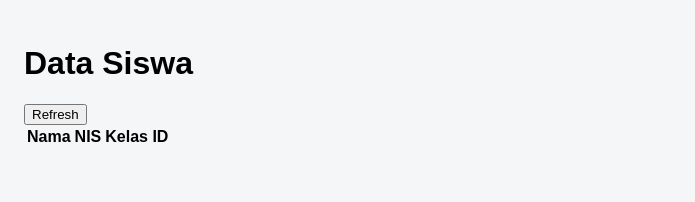
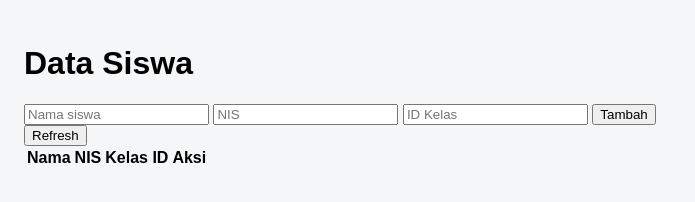
Before and after one commit to drmproject/muaraversa, a plain HTML site: page admin/students.html in a window 1280 px wide. Shown: the whole page, without its empty margins (0-695 px from the left). Drawn offline with Linux system fonts and the light colour scheme; no server answers.

Commit message:
Upgrade admin students CRUD form

```diff
--- a/admin/students.html
+++ b/admin/students.html
@@ -9,9 +9,18 @@
 <body>
 <div class="container">
 <h1>Data Siswa</h1>
+
+<div>
+<input id="name" placeholder="Nama siswa">
+<input id="nis" placeholder="NIS">
+<input id="class_id" placeholder="ID Kelas">
+<button onclick="addStudent()">Tambah</button>
+</div>
+
 <button onclick="loadStudents()">Refresh</button>
+
 <table>
-<thead><tr><th>Nama</th><th>NIS</th><th>Kelas ID</th></tr></thead>
+<thead><tr><th>Nama</th><th>NIS</th><th>Kelas ID</th><th>Aksi</th></tr></thead>
 <tbody id="studentList"></tbody>
 </table>
 </div>
```
